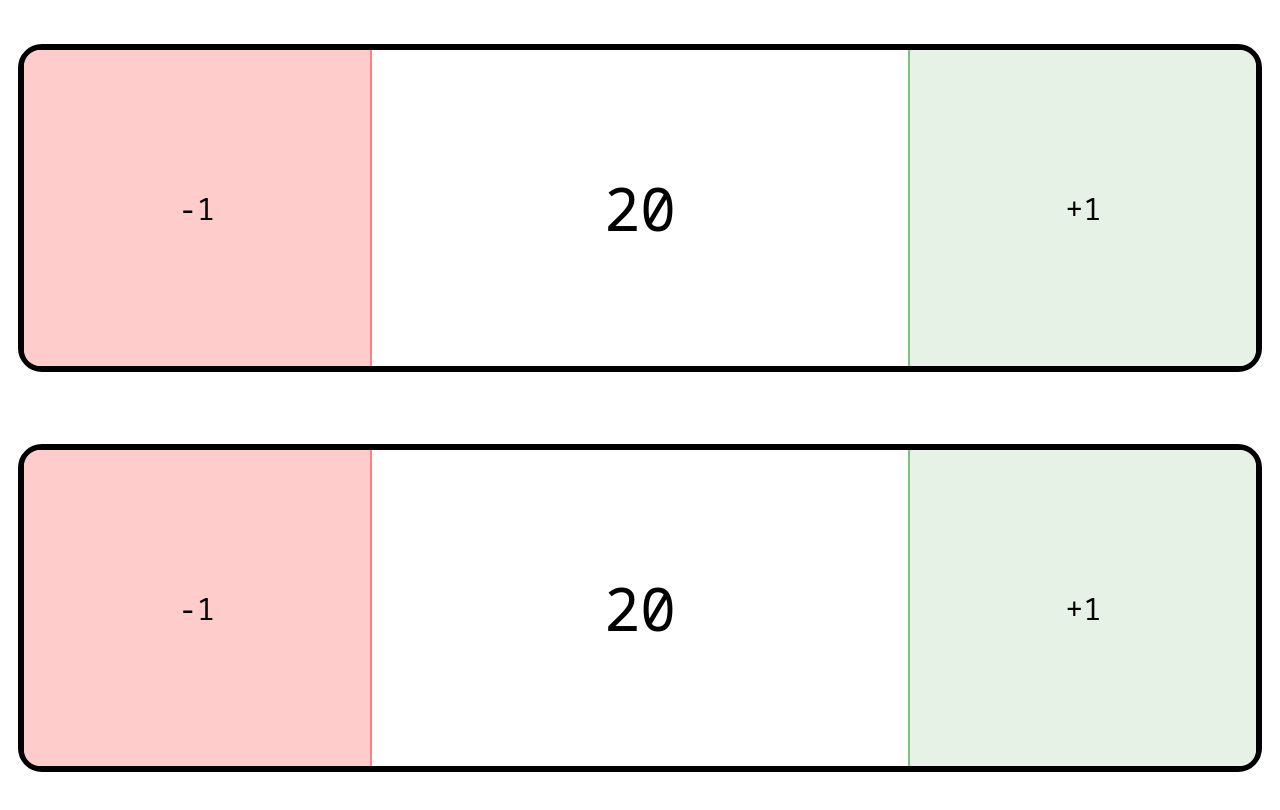
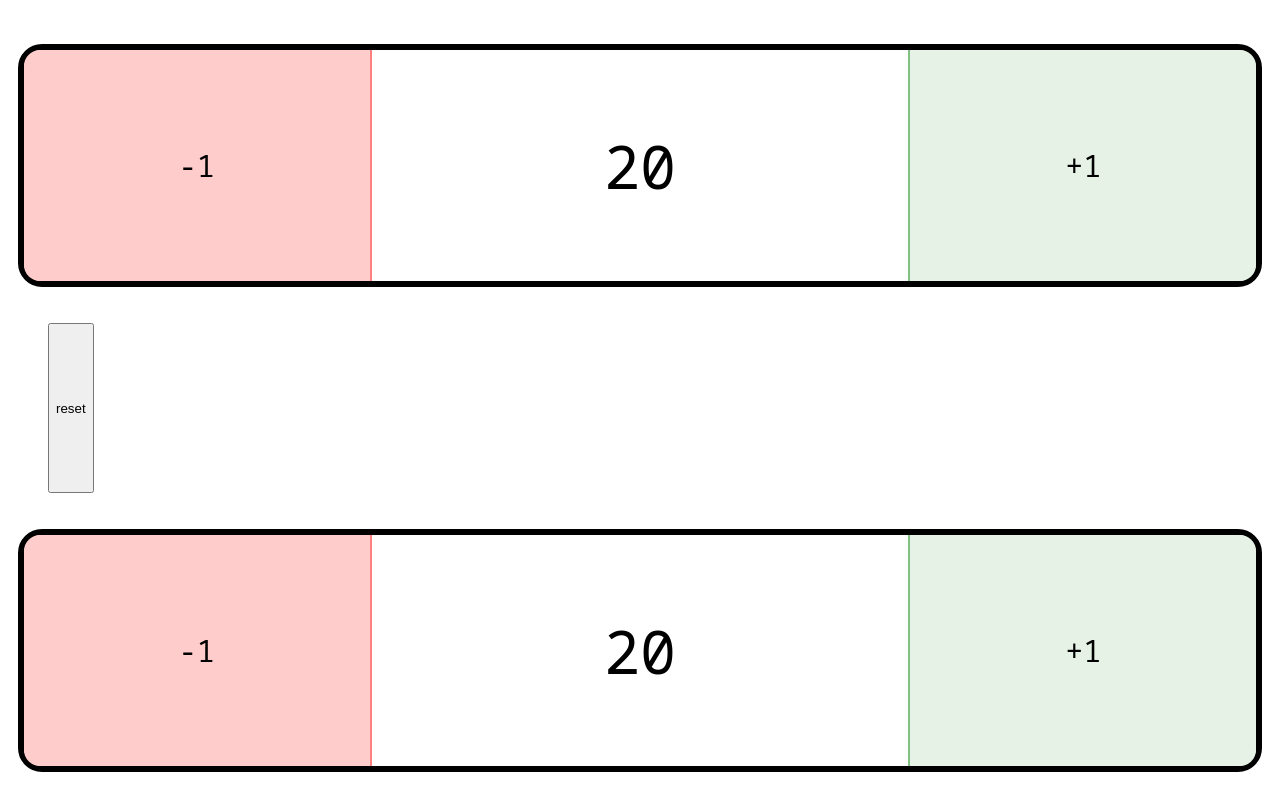
Before and after one commit to atomicretro/mtg-friend, a React (Create React App) app: page / in a window 1280 px wide. Shown: the top 810 px of the page. Built offline with nearby package versions, Linux system fonts and the light colour scheme; a web font is replaced by a local one.

Commit message:
Add reset button to life counters

```diff
--- a/src/components/LifeCounter.tsx
+++ b/src/components/LifeCounter.tsx
@@ -5,10 +5,12 @@ import { usePlayerContext } from '../providers/PlayerProvider';
 
 import { LifeButton } from './Buttons/LifeButton';
 
-const StyledLifeCounter = styled.li`
+
+const StyledLifeCounter = styled.li<{ order: number }>`
   display: flex;
   flex-direction: row;
   flex-grow: 1;
+  order: ${({ order }) => order};
   font-family: 'Noto Sans Mono', monospace;
   user-select: none;
   border: 6px solid #000000;
@@ -27,14 +29,15 @@ const StyledLifeCounter = styled.li`
 interface ILifeCounterProps {
   idx: number;
   lifeTotal: number;
+  order: number;
 }
 
 export function LifeCounter(props: ILifeCounterProps) {
-  const { idx, lifeTotal } = props;
+  const { idx, lifeTotal, order } = props;
   const { decrementLifeTotal, incrementLifeTotal } = usePlayerContext();
 
   return (
-    <StyledLifeCounter>
+    <StyledLifeCounter order={order}>
       <LifeButton onClick={() => decrementLifeTotal(idx)} type='decrement' />
       <div className='life-total'>{lifeTotal}</div>
       <LifeButton onClick={() => incrementLifeTotal(idx)} type='increment' />
--- a/src/components/Players.tsx
+++ b/src/components/Players.tsx
@@ -4,6 +4,7 @@ import styled from 'styled-components';
 import { usePlayerContext } from '../providers/PlayerProvider';
 
 import { LifeCounter } from './LifeCounter';
+import { PlayersConfig } from './PlayersConfig';
 
 const StyledPlayers = styled.ul`
   height: 100%;
@@ -18,9 +19,24 @@ const StyledPlayers = styled.ul`
 export function Players() {
   const { players } = usePlayerContext();
 
+  const totalPlayers = React.useMemo(() => players.length, [players]);
+  const lifeCounters = React.useMemo(() => (
+    players.map((player, idx) => {
+      let order;
+      if (totalPlayers > 2 || (totalPlayers === 2 && idx === 0)) {
+        order = idx + 1;
+      } else {
+        order = 3;
+      }
+
+      return <LifeCounter idx={idx} key={idx} lifeTotal={player} order={order} />
+    })
+  ), [players, totalPlayers]);
+
   return (
     <StyledPlayers>
-      {players.map((player, idx) => <LifeCounter idx={idx} key={idx} lifeTotal={player} />)}
+      {lifeCounters}
+      <PlayersConfig order={totalPlayers > 2 ? totalPlayers : 2} />
     </StyledPlayers>
   );
 };
--- /dev/null
+++ b/src/components/PlayersConfig.tsx
@@ -0,0 +1,27 @@
+import * as React from 'react';
+import styled from 'styled-components';
+
+import { usePlayerContext } from '../providers/PlayerProvider';
+
+const StyledPlayersConfig = styled.ul<{ order: number }>`
+  display: flex;
+  flex-direction: row;
+  flex-grow: 1;
+  order: ${({ order }) => order};
+  user-select: none;
+`;
+
+interface IPlayersConfigProps {
+  order: number;
+}
+
+export function PlayersConfig(props: IPlayersConfigProps) {
+  const { order } = props;
+  const { resetAllLifeTotals } = usePlayerContext();
+
+  return (
+    <StyledPlayersConfig order={order}>
+      <button onClick={resetAllLifeTotals} type='button'>reset</button>
+    </StyledPlayersConfig>
+  );
+};
--- a/src/providers/PlayerProvider.tsx
+++ b/src/providers/PlayerProvider.tsx
@@ -1,15 +1,17 @@
 import * as React from 'react';
 
 interface IPlayerContext {
-  players: number[];
   decrementLifeTotal: (idx: number) => void;
   incrementLifeTotal: (idx: number) => void;
+  players: number[];
+  resetAllLifeTotals: () => void;
 }
 
 const PlayerContext = React.createContext<IPlayerContext>({
-  players: [],
   decrementLifeTotal: () => {},
   incrementLifeTotal: () => {},
+  players: [],
+  resetAllLifeTotals: () => {},
 });
 
 interface IProps {
@@ -43,10 +45,15 @@ export const PlayerProvider = ({ children }: IProps) => {
     setPlayersState(nextPlayers);
   };
 
+  const resetAllLifeTotals = () => {
+    setPlayersState(players.map(() => 20));
+  };
+
   const value = {
     decrementLifeTotal,
     incrementLifeTotal,
     players,
+    resetAllLifeTotals,
   };
 
   return (
```
